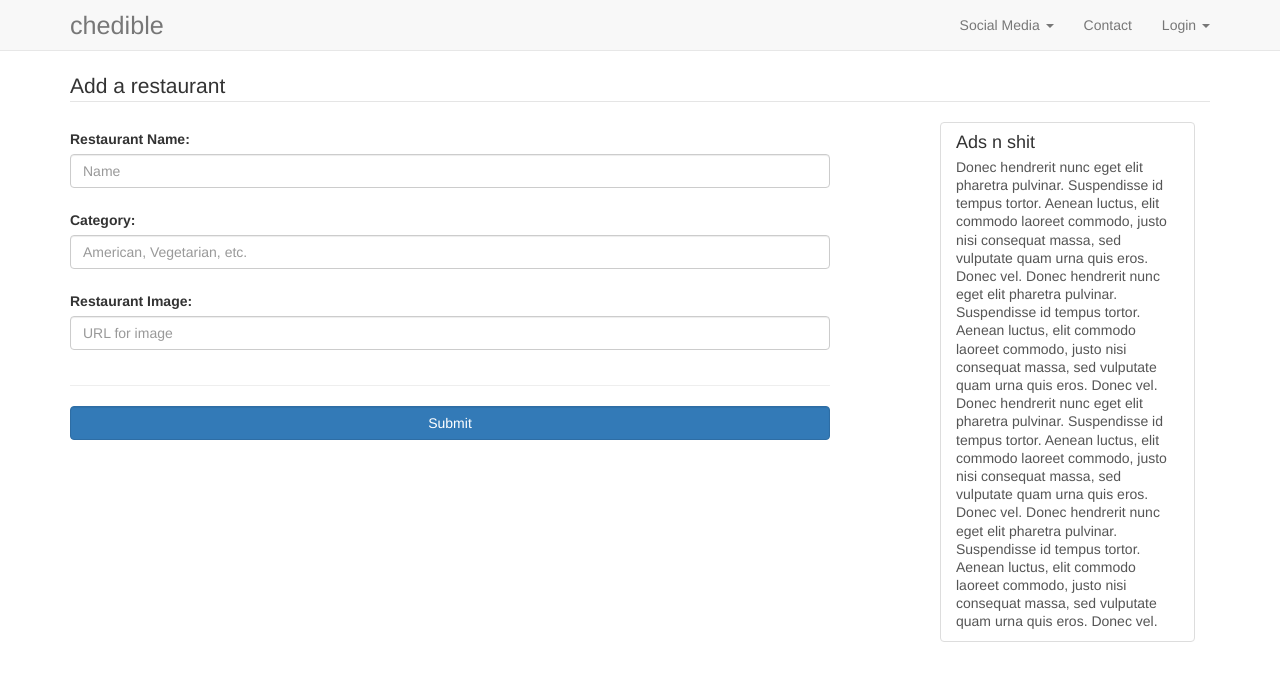
After one commit to cheripai/chedible, a Flask app: template project/templates/restaurant_form.html in a window 1280 px wide. The commit adds this page. Shown: the top 681 px of the page. Run offline with Flask 2, Linux system fonts and the light colour scheme; the template is opened without the code that fills it: values that come from a table or form of the project are taken from there, others are empty; parts of the project's set-up code (start-up, migrations or seed data) failed here and were passed over; some libraries are stand-ins or nearby versions.

Commit message:
Added functionality so users can add restaurants through HTML form

```diff
--- a/features/steps/chedible_steps.py
+++ b/features/steps/chedible_steps.py
@@ -31,6 +31,11 @@ def search_restaurant(context, table, text):
     context.page = context.client.get('/search_results/{}/{}'.format(table, text))
 
 
+@when(u'we visit "{route}"')
+def visit_route(context, route):
+    context.page = context.client.get(route, follow_redirects=True)
+
+
 @then(u'we should see the text "{text}"')
 def text(context, text):
     assert text in str(context.page.data)
--- a/project/_config.py
+++ b/project/_config.py
@@ -20,6 +20,7 @@ from project import app
 DATABASE = 'data.db'
 TEST_DATABASE = 'test.db'
 SECRET_KEY = '\xfb\x12\xdf\xa1@i\xd6>V\xc0\xbb\x8fp\x16#Z\x0b\x81\xeb\x16'
+WTF_CSRF_ENABLED = True    # cross-site request forgery prevention
 
 try:
     if int(os.environ['TESTING']) == 1:
--- a/project/chedible.py
+++ b/project/chedible.py
@@ -16,6 +16,7 @@
 from flask import Flask, render_template, redirect, url_for, request, flash, session, g
 from functools import wraps
 from project import app, db
+from project.forms import AddRestaurantForm, AddDishForm
 from project.google import *
 from project.schema import Restaurant, Dish, User
 from sqlalchemy_searchable import search
@@ -99,3 +100,17 @@ def search_results(table, query):
         message = ""
 
     return render_template('search.html', message=message, data=data, query=query)
+
+
+@app.route('/add', methods=('GET', 'POST'))
+@login_required
+def add_restaurant():
+    form = AddRestaurantForm()
+    if request.method == 'POST':
+        if form.validate_on_submit():
+            new_restaurant = Restaurant(form.name.data, form.category.data, form.image.data)
+            db.session.add(new_restaurant)
+            db.session.commit()
+            flash('Thank you for your addition!')
+            return redirect(url_for('main'))    # FIXME: Should route to restaurant profile
+    return render_template('restaurant_form.html', form=form)
--- /dev/null
+++ b/project/forms.py
@@ -0,0 +1,43 @@
+#    Copyright 2015 Dat Do
+#
+#    Licensed under the Apache License, Version 2.0 (the "License");
+#    you may not use this file except in compliance with the License.
+#    You may obtain a copy of the License at
+#
+#        http://www.apache.org/licenses/LICENSE-2.0
+#
+#    Unless required by applicable law or agreed to in writing, software
+#    distributed under the License is distributed on an "AS IS" BASIS,
+#    WITHOUT WARRANTIES OR CONDITIONS OF ANY KIND, either express or implied.
+#    See the License for the specific language governing permissions and
+#    limitations under the License.
+
+
+from flask_wtf import Form
+from wtforms import BooleanField, FloatField, StringField
+from wtforms.validators import DataRequired, Email, Length
+
+
+class AddRestaurantForm(Form):
+    name = StringField('Restaurant Name', validators=[DataRequired(), Length(min=3, max=32)])
+    category = StringField('Category', validators=[Length(min=3, max=32)])
+    image = StringField('Restaurant Image')
+
+
+class AddDishForm(Form):
+    name = StringField('Dish Name', validators=[DataRequired(), Length(min=3, max=32)])
+    price = FloatField('Price')
+    image = StringField('Dish Image')
+    beef = BooleanField('Beef')
+    dairy = BooleanField('Dairy')
+    egg = BooleanField('Egg')
+    fish = BooleanField('Fish')
+    gluten = BooleanField('Gluten')
+    meat = BooleanField('Meat')
+    nut = BooleanField('Nut')
+    pork = BooleanField('Pork')
+    poultry = BooleanField('Poultry')
+    shellfish = BooleanField('Shellfish')
+    soy = BooleanField('Soy')
+    wheat = BooleanField('Wheat')
+    notes = StringField('Additional Notes', validators=[Length(min=3, max=512)])
--- a/project/templates/_base.html
+++ b/project/templates/_base.html
@@ -39,7 +39,9 @@
 
                 <div class="collapse navbar-collapse navHeaderCollapse">
                     <ul class="nav navbar-nav navbar-right">
-                        <li><a href="#">About</a></li>
+                        {% if g.user %}
+                            <li><a href="/add">Contribute</a></li>
+                        {% endif %}
                         <li class="dropdown">
                             <a href="#" class="dropdown-toggle" data-toggle="dropdown">
                                 Social Media <b class="caret"></b>
--- /dev/null
+++ b/project/templates/restaurant_form.html
@@ -0,0 +1,70 @@
+{#    Copyright 2015 Dat Do
+
+    Licensed under the Apache License, Version 2.0 (the "License");
+    you may not use this file except in compliance with the License.
+    You may obtain a copy of the License at
+
+        http://www.apache.org/licenses/LICENSE-2.0
+
+    Unless required by applicable law or agreed to in writing, software
+    distributed under the License is distributed on an "AS IS" BASIS,
+    WITHOUT WARRANTIES OR CONDITIONS OF ANY KIND, either express or implied.
+    See the License for the specific language governing permissions and
+    limitations under the License.
+#}
+
+
+{% extends "_base.html" %}
+
+{% block content %}
+    <div class="container">
+        <legend>Add a restaurant</legend>
+        <div class="col-lg-8">
+            <form class="form-horizontal" method="post" action="/add">
+                {{ form.csrf_token }}
+                <div class="form-row">
+                    <div class="form-group required">
+                        <label class="control-label">{{ form.name.label }}:</label>
+                        {{ form.name(placeholder="Name", class="form-control", type="text") }}
+                    </div>
+                </div>
+                <div class="form-row">
+                    <div class="form-group">
+                        <label class="control-label">{{ form.category.label }}:</label>
+                        {{ form.category(placeholder="American, Vegetarian, etc.", class="form-control", type="text") }}
+                    </div>
+                </div>
+                <div class="form-row">
+                    <div class="form-group">
+                        <label class="control-label">{{ form.image.label }}:</label>
+                        {{ form.image(placeholder="URL for image", class="form-control", type="text") }}
+                    </div>
+                </div>
+                <div class="form-row">
+                    <div class="form-group">
+                        <hr class="featurette-divider"></hr>
+                        <button class="form-control btn btn-primary submit-button" type="submit">Submit</button>
+                    </div>
+                </div>
+            </form>
+        </div>
+
+        <div class="col-lg-1">
+        </div>
+
+        <div class="col-lg-3">
+            <div class="list-group">
+                <a href="#" class="list-group-item">
+                    <h4 class="list-group-item-heading">Ads n shit</h4>
+                    <p class="list-group-item-text">
+Donec hendrerit nunc eget elit pharetra pulvinar. Suspendisse id tempus tortor. Aenean luctus, elit commodo laoreet commodo, justo nisi consequat massa, sed vulputate quam urna quis eros. Donec vel.
+Donec hendrerit nunc eget elit pharetra pulvinar. Suspendisse id tempus tortor. Aenean luctus, elit commodo laoreet commodo, justo nisi consequat massa, sed vulputate quam urna quis eros. Donec vel.
+Donec hendrerit nunc eget elit pharetra pulvinar. Suspendisse id tempus tortor. Aenean luctus, elit commodo laoreet commodo, justo nisi consequat massa, sed vulputate quam urna quis eros. Donec vel.
+Donec hendrerit nunc eget elit pharetra pulvinar. Suspendisse id tempus tortor. Aenean luctus, elit commodo laoreet commodo, justo nisi consequat massa, sed vulputate quam urna quis eros. Donec vel.
+                    </p>
+                </a>
+            </div>
+        </div>
+    </div>
+
+{% endblock %}
```
Also changed, not shown: project/templates/index.html (+8 -5 lines), 2 other files.
